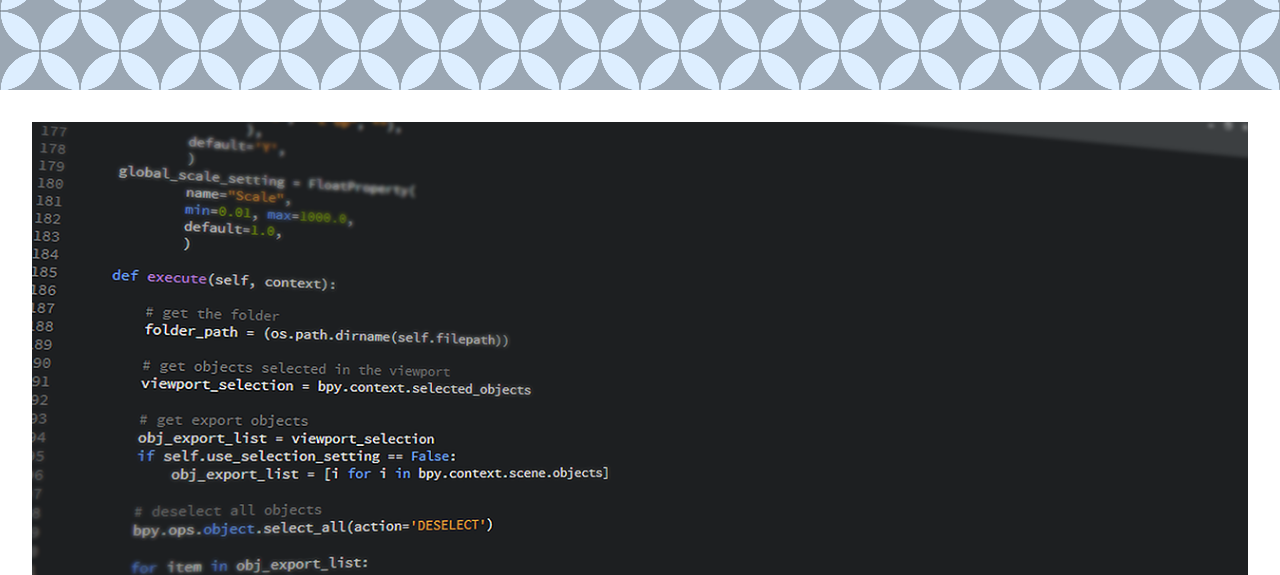
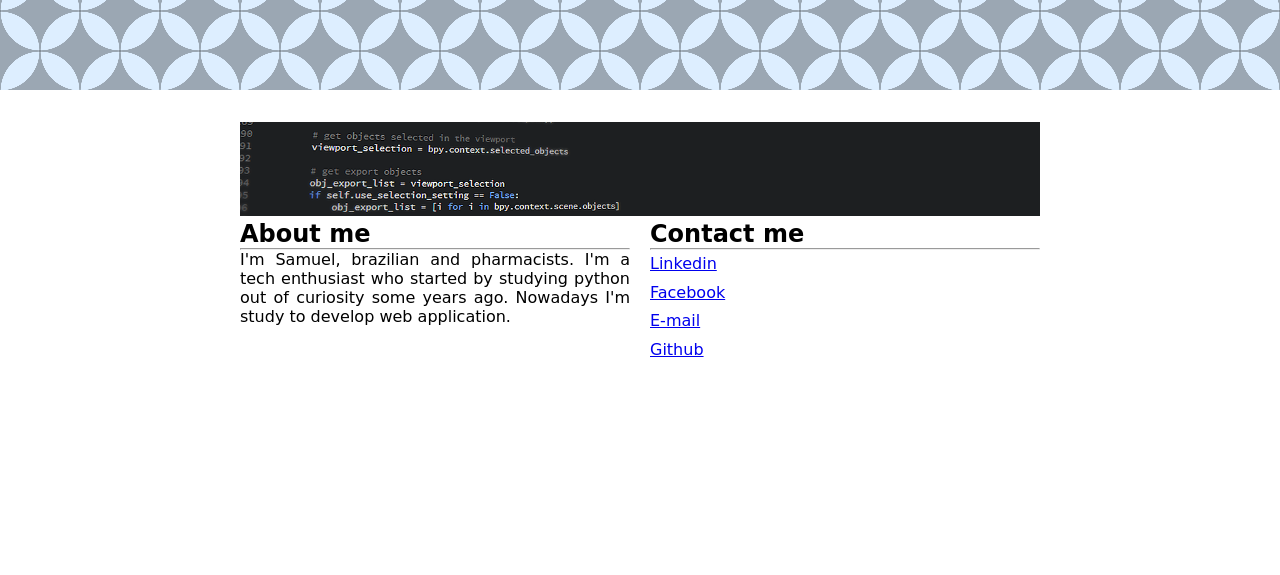
Before and after one commit to samuelralmeida/portfolio, a website: page portifolio.html in a window 1280 px wide. Shown: the part 189-764 px from the top of the page. Drawn offline with Linux system fonts and the light colour scheme; a web font is replaced by a local one.

Commit message:
Media queries and contacts

```diff
--- a/css/main.css
+++ b/css/main.css
@@ -44,6 +44,12 @@ div.header-content {
 .main {
   margin: 2em;
 }
+.content {
+  width: 100%;
+  height: 150px;
+  display: flex;
+  /*flex-wrap: wrap;*/
+}
 
 figure {
   margin: 2em;
@@ -55,10 +61,12 @@ img {
 
 article {
   display: block;
+  margin: 0 auto;
+  max-width: 50em;
 }
 
 @media screen and (max-width: 465px) {
-  .main-img {
+  .main-img, .main-contact {
     display: none;
   }
 }
@@ -68,3 +76,38 @@ p.text {
   font-size: 16px;
   line-height: 1.2em;
 }
+
+@media screen and (min-width: 650px) {
+  .main-text, .main-contact {
+    float: left;
+    width: calc((100% - 20px)/2);
+    margin-right: 20px;
+  }
+  .main-contact {
+    margin-right: 0px;
+  }
+}
+
+[class*="zocial-"]:before {
+  color: black;
+  display: inline-block;
+  font-family: 'zocial', sans-serif;
+  text-shadow: 3px 3px 3px #aaa;
+  width: 2em;
+}
+
+a:hover [class*="zocial-"]:before {
+  color: #3d85c6;
+}
+
+div#contacts a {
+  margin: 0 1em 0 0;
+}
+
+div#contacts a:last-of-type {
+  margin: 0;
+}
+
+div#contacts {
+  line-height: 1.8em;
+}
--- a/portifolio.html
+++ b/portifolio.html
@@ -8,6 +8,7 @@
 
 	<link rel="stylesheet" href="css/main.css" />
 	<link href="https://fonts.googleapis.com/css?family=Mirza" rel="stylesheet">
+	<link rel="stylesheet" href="http://weloveiconfonts.com/api/?family=zocial" />
 </head>
 <body>
 	<header>
@@ -20,13 +21,28 @@
 	<div class="main">
 		<article class="about-me">
 	   		<picture class="main-img">
-			<source media="(min-width: 650px)" srcset="img/programação-1600_large_2x.png">
+				<source media="(min-width: 650px)" srcset="img/programação-1600_short_2x.png">
 				<source media="(min-width: 465px)" srcset="img/programação-800_medium_1x.png">
 				<img srcset="img/programação-400_small.png" alt="Illustrative picture about web development">
 	   		</picture>
+	   		<div class="content">
+	   			<div class="main-text">
 		   			<h1>About me</h1>
 		   			<hr>
 		   			<p class="text">I'm Samuel, brazilian and pharmacists. I'm a tech enthusiast who started by studying python out of curiosity some years ago. Nowadays I'm study to develop web application. </p>
+	   			</div>
+		    	<div class="main-contact" id="social">
+		    		<h1>Contact me</h1>
+		    		<hr>
+			      	<div id="contacts">
+				      	<p><a href="#" class="zocial-linkedin">Linkedin</a></p>
+				      	<p><a href="#" class="zocial-facebook">Facebook</a></p>
+				      	<p><a href="#" class="zocial-email">E-mail</a></p>
+				      	<p><a href="#" class="zocial-github">Github</a></p>
+				    </div>
+		    	</div>
+	   		</div>
+
 	    </article>
 	</div>
 </body>
```
Also changed, not shown: img/programação-1600_short_2x.png (added). Lines whose indentation alone changed are shown as unchanged.
